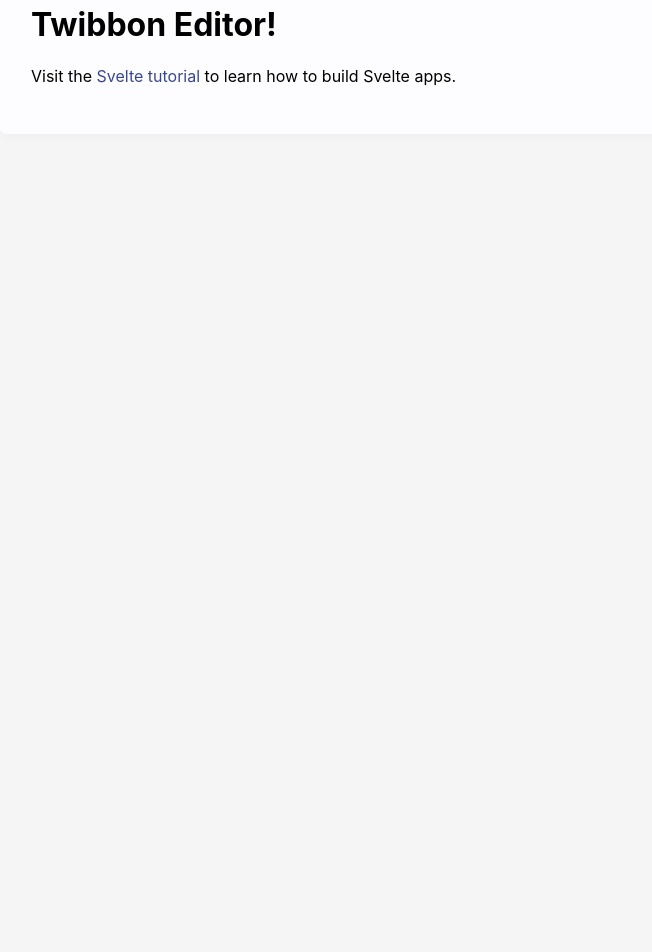
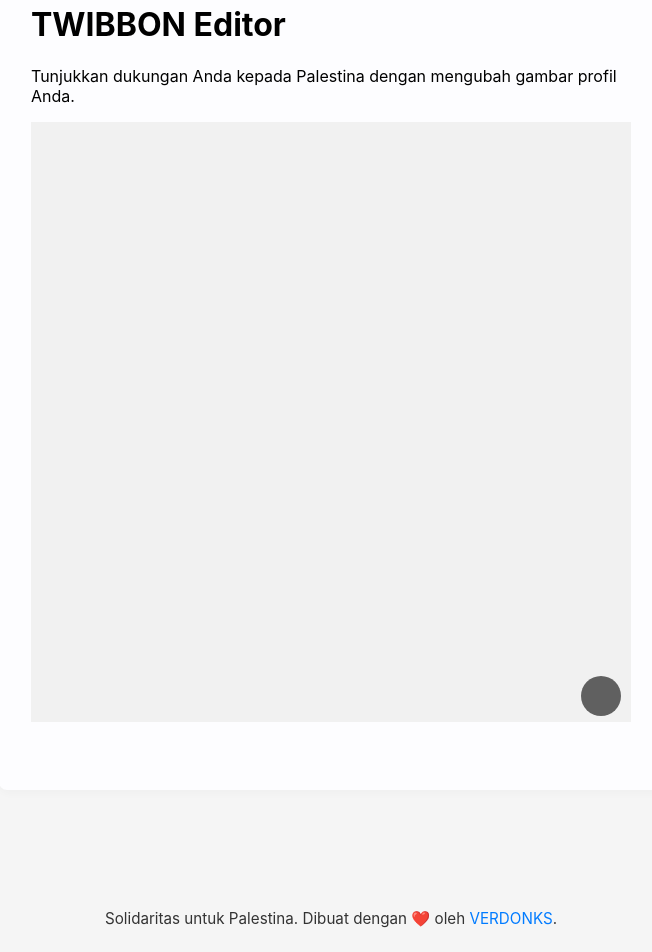
Before and after one commit to xtcodes/twibbon-ku, a Svelte app: page / in a window 1280 px wide. Shown: the part 160-1112 px from the top of the page, without its empty margins (309-961 px from the left). Before the commit the page ends 800 px from the top, so only its background shows below. Built offline with nearby package versions, Linux system fonts and the light colour scheme.

Commit message:
Update App.svelte

```diff
--- a/src/App.svelte
+++ b/src/App.svelte
@@ -3,9 +3,31 @@
 </script>
 
 <main>
-<h1>Twibbon {name}!</h1>
-<p>Visit the <a href="https://svelte.dev/tutorial">Svelte tutorial</a> to learn how to build Svelte apps.</p>
+<div id="warning">Silakan unggah gambar terlebih dahulu!</div>
+
+<h1>TWIBBON {name}</h1>
+<p>Tunjukkan dukungan Anda kepada Palestina dengan mengubah gambar profil Anda.</p>
+
+<div id="canvasContainer">
+<canvas id="twibbonCanvas" width="500" height="500"></canvas>
+<div id="iconContainer">
+<label id="iconLabel" for="uploadImage"><i class="fa fa-camera"></i></label>
+<input type="file" id="uploadImage" accept="image/*" class="hidden" />
+<input type="file" id="uploadTwibbon" accept="image/png" class="hidden" />
+</div>
+</div>
+
+<div class="controls">
+<button id="downloadBtn" class="hidden">Unduh</button>
+<button id="shareBtn" class="hidden">Bagikan</button>
+</div>
+
+<div id="imgurResult"></div>
 </main>
+
+<footer style="margin-top: 1rem; padding: 1.5rem 1rem; background: #f5f5f5; color: #333; text-align: center; font-size: 0.95rem;">
+<p>Solidaritas untuk Palestina. Dibuat dengan ❤️ oleh <a href="/" target="_blank" style="color: #007BFF; text-decoration: none;">VERDONKS</a>.</p>
+</footer>
 
 <style>
 main {
```
